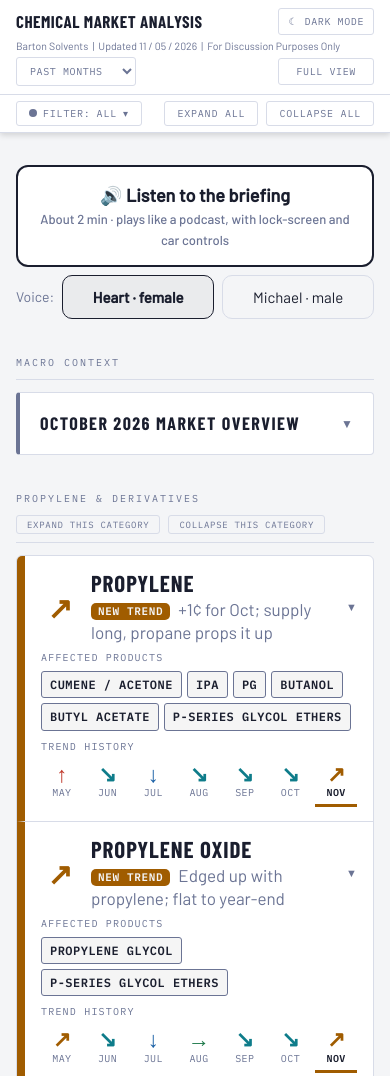
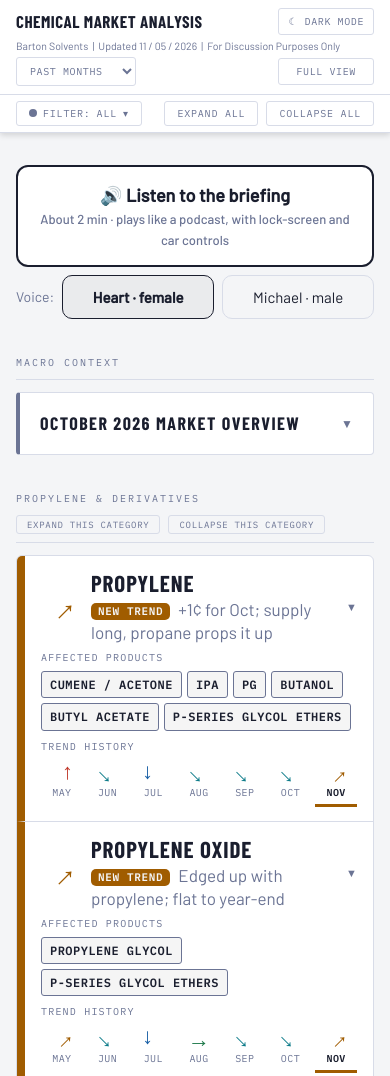
Before and after one commit to joesarb/barton-market-recap, a plain HTML site: page index.html in a window 390 px wide. Shown: the top 1076 px of the page. Drawn offline with nearby package versions, Linux system fonts and the light colour scheme; a web font is replaced by a local one.

Commit message:
Fix emoji-tile arrows on iPhone: draw trend arrows as rotated plain arrows (#28)
Claude-Session: https://claude.ai/code/session_016oyezMVLDo7FZv24uW4bSj

Co-authored-by: Claude <noreply@anthropic.com>

```diff
--- a/index.html
+++ b/index.html
@@ -630,6 +630,8 @@
   .product-row.trend-volatile { --c: var(--volatile); }
 
   /* ===== Trend history strip (last editions, oldest to newest) ===== */
+  .ar-g { display: inline-block; transform: rotate(var(--r, 0deg)); line-height: 1; }
+  .ar-bolt { display: inline-block; line-height: 1; }
   .trend-hist { grid-column: 1 / -1; display: flex; flex-wrap: wrap; gap: 4px; align-items: flex-end; margin-top: 6px; }
   .trend-hist .th-label { flex-basis: 100%; font-family: 'IBM Plex Mono', monospace; font-size: 10px; letter-spacing: 0.12em; text-transform: uppercase; color: var(--muted); }
   .th-cell { flex: 1 1 0; max-width: 52px; min-width: 30px; display: flex; flex-direction: column; align-items: center; padding: 2px 0 3px; border-bottom: 3px solid transparent; --c: var(--muted); }
@@ -983,7 +985,7 @@
         <div class="product-tags">
           <span class="product-tag">Aliphatics</span><span class="product-tag">Aromatics</span>
         </div>
-        <div class="row-right"><span class="trend-badge volatile">⚡ Volatile</span><i class="toggle-chevron">▼</i></div>
+        <div class="row-right"><span class="trend-badge volatile">↯ Volatile</span><i class="toggle-chevron">▼</i></div>
       </div>
       <div class="product-detail">
         <div class="synopsis"><span class="synopsis-label">📋 Bottom Line</span>Crude stayed elevated through October on more strikes on Saudi pipelines and an attack on at least one crude vessel in the Strait of Hormuz, and that risk premium should carry into November. US-Iran negotiators continue to explore a phased Hormuz reopening with no target dates. Crude slipped slightly to begin November, but expect continued volatility.</div>
@@ -1450,7 +1452,9 @@
   }
 
   const TREND_SAY = { 'up': 'Up', 'stable-up': 'Stable to up', 'stable': 'Stable', 'stable-down': 'Stable to down', 'down': 'Down', 'volatile': 'Volatile' };
-  const Q_ARROW = { 'up': '↑', 'stable-up': '↗', 'stable': '→', 'stable-down': '↘', 'down': '↓', 'volatile': '⚡' };
+  // Arrows are a plain "→" rotated with CSS. (The diagonal characters ↗ ↘ and ⚡ are drawn as emoji tiles on iPhones.)
+  const Q_DEG = { 'up': -90, 'stable-up': -45, 'stable': 0, 'stable-down': 45, 'down': 90 };
+  const arrowHTML = t => t === 'volatile' ? '<span class="ar-bolt">↯</span>' : (t in Q_DEG ? '<span class="ar-g" style="--r:' + Q_DEG[t] + 'deg">→</span>' : '·');
   const productRows = () => Array.from(document.querySelectorAll('.product-row[data-trend]'));
   const rowName = row => row.querySelector('.product-name').textContent.trim();
 
@@ -1469,7 +1473,7 @@
     box.className = 'trend-hist';
     box.setAttribute('aria-label', 'Trend history: ' + cells.map(c => c[0] + ' ' + T_NAME[c[1]]).join(', '));
     box.innerHTML = '<span class="th-label">Trend history</span>' + cells.map(([mo, t, now]) =>
-      '<div class="th-cell t-' + t + (now ? ' now' : '') + '" title="' + mo + ': ' + T_NAME[t] + '"><span class="th-ar">' + (t === '?' ? '·' : Q_ARROW[t]) + '</span><span class="th-mo">' + mo + '</span></div>').join('');
+      '<div class="th-cell t-' + t + (now ? ' now' : '') + '" title="' + mo + ': ' + T_NAME[t] + '"><span class="th-ar">' + arrowHTML(t) + '</span><span class="th-mo">' + mo + '</span></div>').join('');
     return box;
   }
 
@@ -1484,7 +1488,7 @@
         tagBox.insertBefore(tl, tagBox.firstChild);
       }
       const ar = document.createElement('span');
-      ar.className = 'q-arrow'; ar.textContent = Q_ARROW[row.dataset.trend] || '';
+      ar.className = 'q-arrow'; ar.innerHTML = arrowHTML(row.dataset.trend);
       hd.insertBefore(ar, hd.firstChild);
 
       const ln = document.createElement('div');
```
